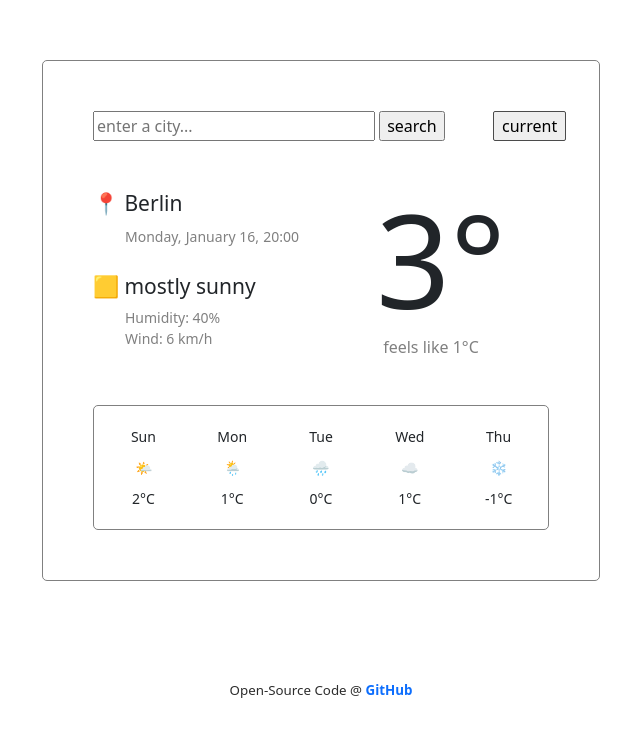
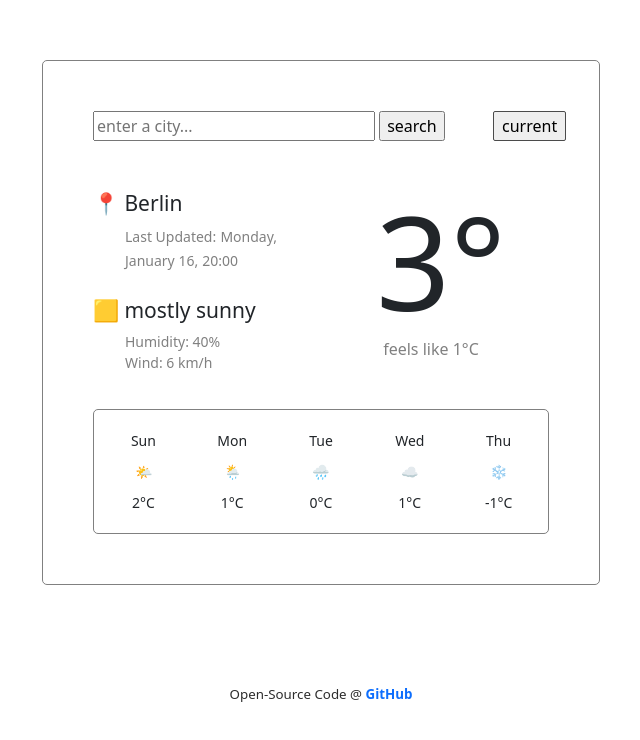
Before and after one commit to saskiajasmin/weather-app, a plain HTML site: page index.html in a window 1280 px wide. Shown: the whole page, without its empty margins (319-959 px from the left). Drawn offline with nearby package versions, Linux system fonts and the light colour scheme.

Commit message:
Update index.html

```diff
--- a/index.html
+++ b/index.html
@@ -39,6 +39,7 @@
               <div class="col-12">
                 <h3 id="city">📍 Berlin</h3>
                 <ul class="d-d-t">
+                  <li>Last Updated:</li>
                   <li id="day">Saturday,</li>
                   <li id="date">December 10,</li>
                   <li id="time">14:30</li>
```
